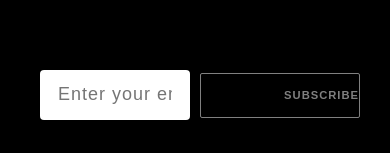
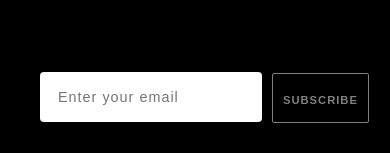
Before and after one commit to ManikMistry/Appscrip-ManikMistry, a Next.js app: page / in a window 390 px wide. Shown: the part 691-844 px from the top of the page. Built offline with nearby package versions, Linux system fonts and the light colour scheme; no server answers.

Commit message:
minor changes in footer responsive

```diff
--- a/src/components/Footer/Footer.css
+++ b/src/components/Footer/Footer.css
@@ -136,22 +136,34 @@
     .sub-footer{
         flex-direction: column;
         justify-content: center;
+          padding: 25px;
+
     }
     .subscribe-btn{
       margin-bottom: 13px;
-      height: 45px;
+      height: 50px;
       background-color: black;
       border: 1px solid gray;
       color: gray;
-      padding-right:0px;
+      padding:20px 10px 0px 10px;
       cursor: pointer;
-      width: 10rem;
+      width: 100px;
       text-transform: uppercase;
       font-size: 0.7em;
       font-weight: bold;
       letter-spacing: 1px;
       border-radius: 2px;
     }
+    .email-input {
+      height: 50px;
+      padding: 18px;
+      width: 14rem;
+      outline: none;
+      border: none;
+      font-size: .9rem;
+      letter-spacing: 1px;
+      border-radius: 4px;
+    }
   }
   @media screen and (max-width: 480px) {
 
```
